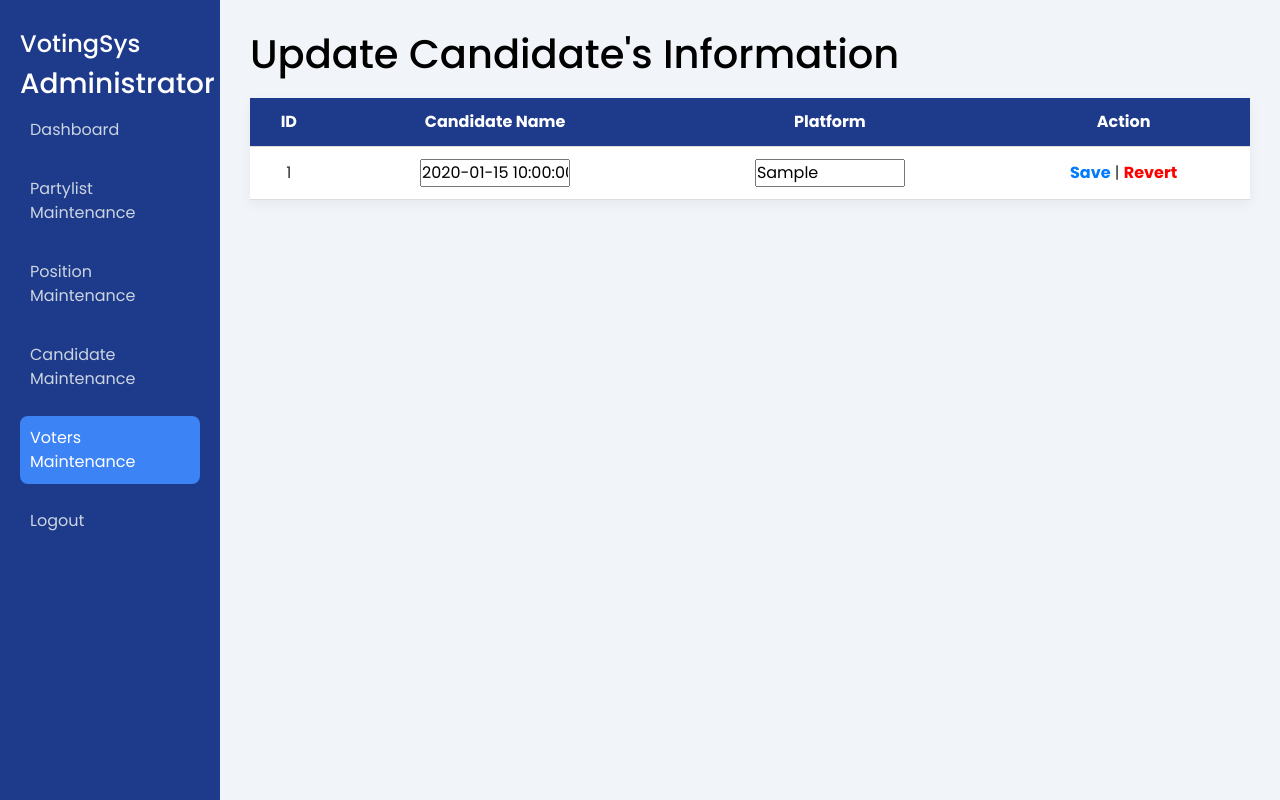
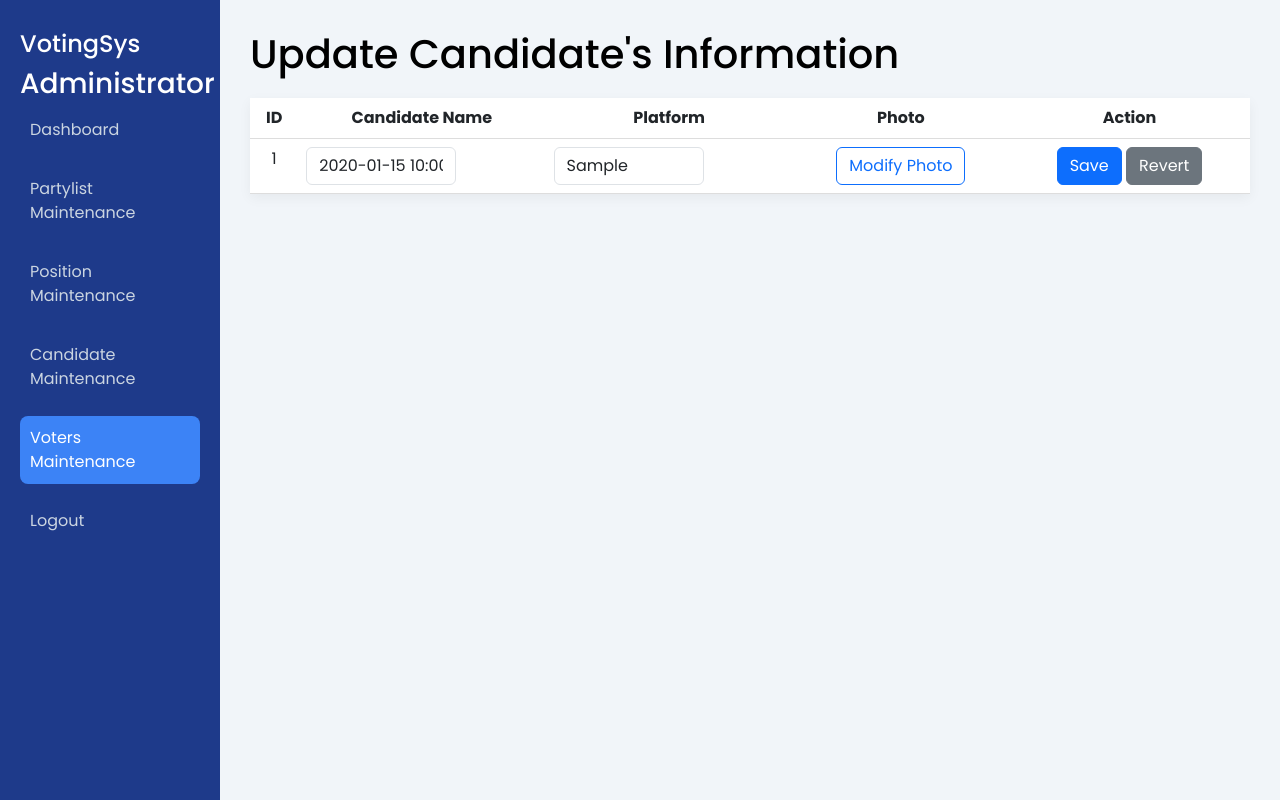
Before and after one commit to cafyrei/ToreVote, a PHP site: page /candidates_modification.php?edit=1 in a window 1280 px wide. Run offline with PHP 8.4, Linux system fonts and the light colour scheme; tables that the repository leaves empty or names only in its code hold one stand-in row (values such as "Sample post").

Commit message:
Done All Images

```diff
--- a/pages/candidates_modification.php
+++ b/pages/candidates_modification.php
@@ -5,22 +5,30 @@ include("../database/connection.php");
 
 $id_num = isset($_GET['edit']) ? $_GET['edit'] : (isset($_GET['revert']) ? $_GET['revert'] : null);
 
-
-$stmt = "SELECT * FROM candidates WHERE id_num = ?";
-$stmt = $conn->prepare($stmt);
+$stmt = $conn->prepare("SELECT * FROM candidates WHERE id_num = ?");
 $stmt->bind_param("i", $id_num);
 $stmt->execute();
-$results = $stmt->get_result();
-$result = $results->fetch_assoc();
+$result = $stmt->get_result()->fetch_assoc();
 
 if (isset($_POST['save'])) {
   $id = intval($result['id_num']);
   $full_name = $_POST['candidate_name'];
   $platform = $_POST['platform'];
 
+  $image = $_FILES['candidate_image']['name'] ?? '';
+  $imageTmp = $_FILES['candidate_image']['tmp_name'] ?? '';
+  $targetDir = "../img/";
+  $finalImage = $result['photo']; // default to existing
 
-    $updateStmt = $conn->prepare("UPDATE candidates SET candidate_name = ?, platform = ? WHERE id_num = ?");
-    $updateStmt->bind_param("ssi", $full_name, $platform, $id);
+  if (!empty($image)) {
+    $targetFile = $targetDir . basename($image);
+    if (move_uploaded_file($imageTmp, $targetFile)) {
+      $finalImage = $image;
+    }
+  }
+
+  $updateStmt = $conn->prepare("UPDATE candidates SET candidate_name = ?, platform = ?, photo = ? WHERE id_num = ?");
+  $updateStmt->bind_param("sssi", $full_name, $platform, $finalImage, $id);
   $updateStmt->execute();
 
   header("Location: candidates_maintenance.php");
@@ -34,18 +42,14 @@ if (isset($_POST['save'])) {
 <head>
   <meta charset="UTF-8" />
   <meta name="viewport" content="width=device-width, initial-scale=1.0" />
-  <title>Voting Dashboard</title>
-
-
+  <title>Update Candidate</title>
   <link href="https://cdn.jsdelivr.net/npm/bootstrap@5.3.0/dist/css/bootstrap.min.css" rel="stylesheet">
-  <script src="https://cdn.jsdelivr.net/npm/bootstrap@5.3.0/dist/js/bootstrap.bundle.min.js"></script>
   <link rel="stylesheet" href="../styles/voters_modification-style.css" />
   <link rel="shortcut icon" href="../img/ToreVote.png" type="image/x-icon">
 </head>
 
 <body>
   <div class="dashboard">
-    <!-- sidebar -->
     <aside class="sidebar">
       <h2 class="logo">VotingSys</h2>
       <h3 class="logo">Administrator</h3>
@@ -59,33 +63,37 @@ if (isset($_POST['save'])) {
       </nav>
     </aside>
 
-    <!-- main -->
     <main class="main-content">
       <header class="topbar">
         <h1>Update Candidate's Information</h1>
       </header>
-      <form method="POST">
-      <table border="0">
+      <form method="POST" enctype="multipart/form-data">
+        <table class="table">
           <tr>
             <th>ID</th>
             <th>Candidate Name</th>
             <th>Platform</th>
+            <th>Photo</th>
             <th>Action</th>
           </tr>
           <tr>
-                <td><?=$result['id_num']?></td>
-                <td><input type="text" name="candidate_name" value="<?=htmlspecialchars($result['candidate_name'])?>"></td>
-                <td><input type="text" name="platform" value="<?=htmlspecialchars($result['platform'])?>"></td>
+            <td><?= $result['id_num'] ?></td>
+            <td><input type="text" name="candidate_name" class="form-control" value="<?= htmlspecialchars($result['candidate_name']) ?>"></td>
+            <td><input type="text" name="platform" class="form-control" value="<?= htmlspecialchars(string: $result['platform']) ?>"></td>
             <td>
-                <a href="#" class="save-btn" data-toggle="modal" data-target="#saveModal">Save</a> |
-                <a href="#" class="revert-btn" data-toggle="modal" data-target="#revertModal">Revert</a>
+              <input type="file" name="candidate_image" id="candidate_image" class="d-none" accept="image/*">
+              <button type="button" class="btn btn-outline-primary" onclick="document.getElementById('candidate_image').click()">Modify Photo</button>
+            </td>
 
+            <td>
+              <button type="button" class="btn btn-primary" data-bs-toggle="modal" data-bs-target="#saveModal">Save</button>
+              <button type="button" class="btn btn-secondary" data-bs-toggle="modal" data-bs-target="#revertModal">Revert</button>
             </td>
           </tr>
         </table>
 
         <!-- SAVE MODAL -->
-      <div class="modal fade" id="saveModal" tabindex="-1" role="dialog" aria-labelledby="saveModalLabel" aria-hidden="true">
+        <div class="modal fade" id="saveModal" tabindex="-1">
           <div class="modal-dialog modal-dialog-centered">
             <div class="modal-content">
               <div class="modal-header">
@@ -95,16 +103,16 @@ if (isset($_POST['save'])) {
                 Are you sure you want to save current changes?
               </div>
               <div class="modal-footer">
-        <button type="button" class="btn btn-secondary" data-dismiss="modal">Cancel</button>
-        <button type="submit" href="./candidates_maintenance.php" name='save'  class="btn btn-primary">Save</button>
+                <button type="button" class="btn btn-secondary" data-bs-dismiss="modal">Cancel</button>
+                <button type="submit" name="save" class="btn btn-primary">Save</button>
               </div>
             </div>
           </div>
         </div>
       </form>
-      <!-- Modal -->
+
       <!-- REVERT MODAL -->
-        <div class="modal fade" id="revertModal" tabindex="-1" role="dialog" aria-labelledby="revertModalLabel" aria-hidden="true">
+      <div class="modal fade" id="revertModal" tabindex="-1">
         <div class="modal-dialog modal-dialog-centered">
           <div class="modal-content">
             <div class="modal-header">
@@ -114,18 +122,19 @@ if (isset($_POST['save'])) {
               Are you sure you want to revert changes?
             </div>
             <div class="modal-footer">
-        <button type="button" class="btn btn-secondary" data-dismiss="modal">Cancel</button>
+              <button type="button" class="btn btn-secondary" data-bs-dismiss="modal">Cancel</button>
               <a href="./candidates_maintenance.php" class="btn btn-danger">Revert</a>
             </div>
           </div>
         </div>
       </div>
+
       <!-- LOGOUT MODAL -->
-        <div class="modal fade" id="logoutModal" tabindex="-1" aria-labelledby="logoutModalLabel" aria-hidden="true">
+      <div class="modal fade" id="logoutModal" tabindex="-1">
         <div class="modal-dialog modal-dialog-centered">
           <div class="modal-content">
             <div class="modal-header">
-              <h5 class="modal-title" id="logoutModalLabel">Confirm Logout</h5>
+              <h5 class="modal-title">Confirm Logout</h5>
             </div>
             <div class="modal-body">
               Are you sure you want to logout?
@@ -137,25 +146,10 @@ if (isset($_POST['save'])) {
           </div>
         </div>
       </div>
- <script>
+    </main>
+  </div>
 
-  document.addEventListener("DOMContentLoaded", function () {
-  const confirmSaveBtn = document.getElementById("confirmSaveBtn");
-  const confirmRevertBtn = document.getElementById("confirmRevertBtn");
+  <script src="https://cdn.jsdelivr.net/npm/bootstrap@5.3.0/dist/js/bootstrap.bundle.min.js"></script>
+</body>
 
-  const revertButtons = document.querySelectorAll(".revert-btn");
-  revertButtons.forEach(button => {
-    button.addEventListener("click", function () {
-      const id = this.getAttribute("data-id");
-      confirmRevertBtn.setAttribute("href", "?revert=" + id);
-    });
-  });
-});
-
-    </script>
-
-<script src="https://code.jquery.com/jquery-3.5.1.min.js"></script>
-<script src="https://cdn.jsdelivr.net/npm/popper.js@1.16.1/dist/umd/popper.min.js"></script>
-<script src="https://stackpath.bootstrapcdn.com/bootstrap/4.5.2/js/bootstrap.min.js"></script>
-</body>
 </html>
```
Also changed, not shown: pages/candidates_maintenance.php (+6 -3 lines), pages/voters_modification.php (+12 -13 lines), img/6879dc21b7c3f_Dale-Gonzalo-Along-Malapitan.png (added), img/isaac-newton-sitting-under-a-tree-and-was-hit-by-an-apple-gravity-theory-discoverer-cartoon-illustration-vector.jpg (added). Lines whose indentation alone changed are shown as unchanged.
